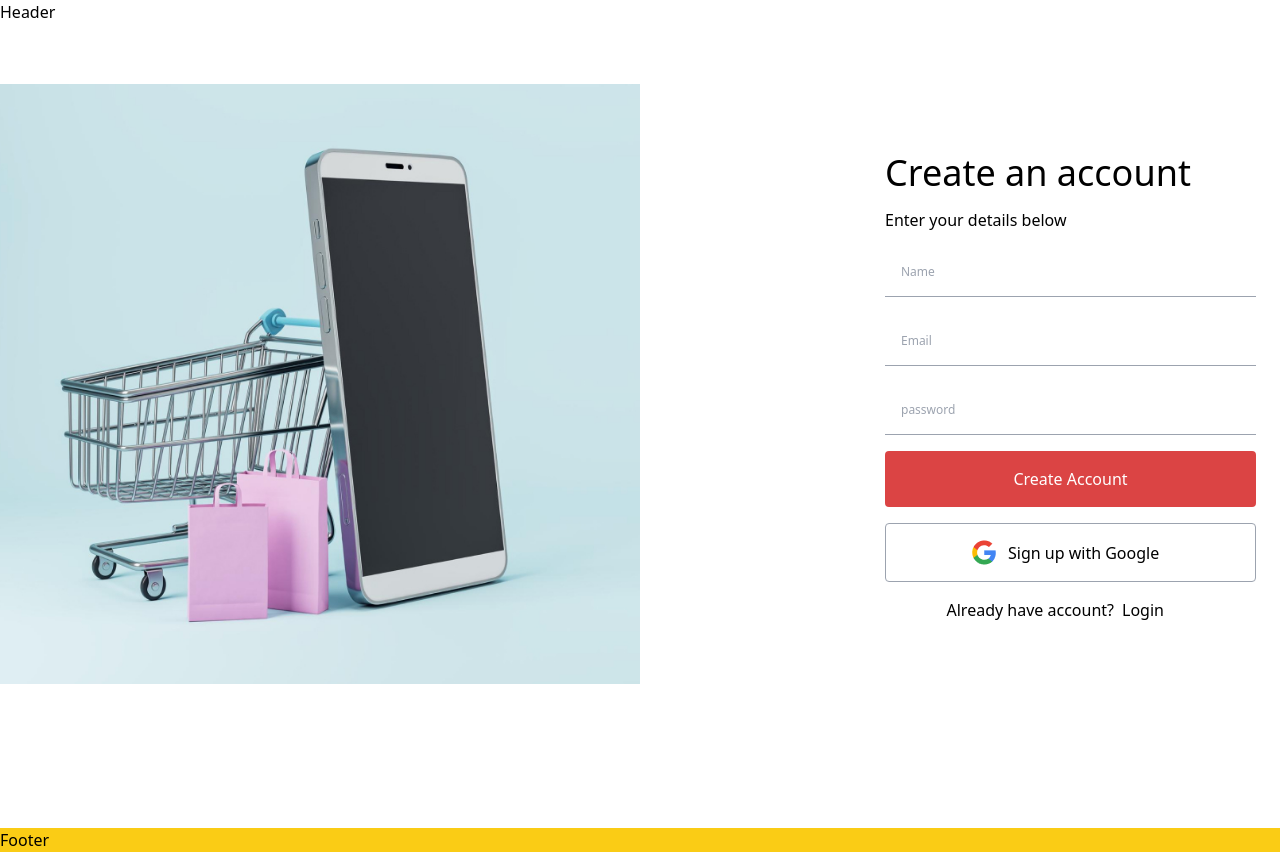
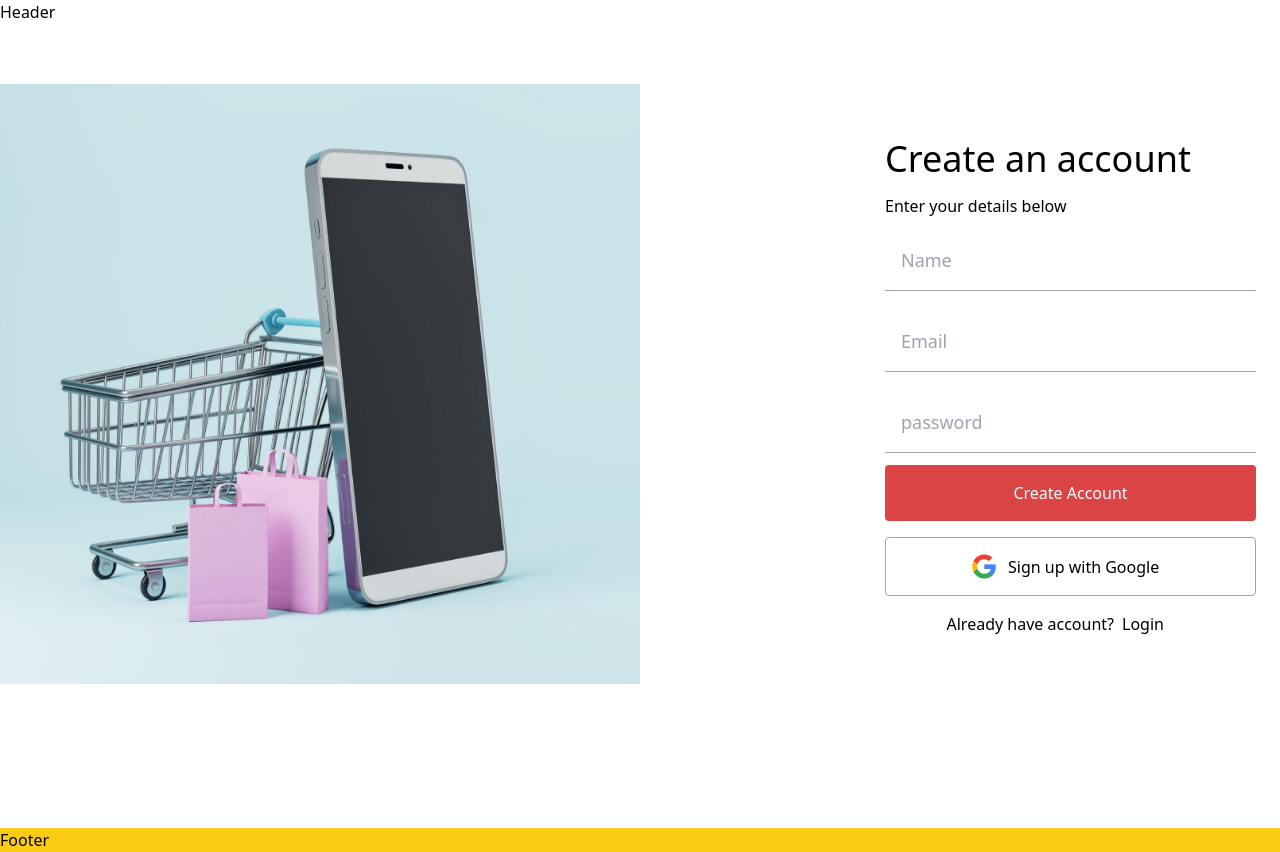
Before and after one commit to codegiyu/e-commerce-mini, a React (Vite) app: page /signup in a window 1280 px wide. Built offline with nearby package versions, Linux system fonts and the light colour scheme.

Commit message:
increased the text size for input form

```diff
--- a/src/pages/auth/LoginPage.tsx
+++ b/src/pages/auth/LoginPage.tsx
@@ -15,13 +15,13 @@ const LoginPage = () => {
             type="text"
             placeholder="Email"
             id="email"
-            className="border-b border-gray-400 text-xs px-4 py-4 outline-none"
+            className="border-b border-gray-400 text-lg px-4 py-4 outline-none "
           />
           <input
             type="text"
             placeholder="password"
             id="password"
-            className="border-b border-gray-400 text-xs px-4 py-4 outline-none"
+            className="border-b border-gray-400 text-lg px-4 py-4 outline-none"
           />
         </div>
 
--- a/src/pages/auth/SignupPage.tsx
+++ b/src/pages/auth/SignupPage.tsx
@@ -5,7 +5,7 @@ import { Link } from "react-router-dom";
 const SignUP = () => {
   return (
     <AuthLayout>
-      <form action="" className="flex flex-col gap-4 w-full max-w-[371px]">
+      <form action="" className="flex flex-col gap-3 w-full max-w-[371px]">
         <div className="flex flex-col gap-2 text-center lg:text-left">
           <h1 className="text-[25px] md:text-[30px] lg:text-[36px] font-medium">Create an account</h1>
           <p className="text-[16px] font-normal">Enter your details below</p>
@@ -15,19 +15,19 @@ const SignUP = () => {
             type="text"
             placeholder="Name"
             id="name"
-            className="border-b border-gray-400 text-xs px-4 py-4 outline-none w-full"
+            className="border-b border-gray-400 text-lg px-4 py-4 outline-none w-full"
           />
           <input
             type="text"
             placeholder="Email"
             id="email"
-            className="border-b border-gray-400 text-xs px-4 py-4 outline-none"
+            className="border-b border-gray-400 text-lg px-4 py-4 outline-none"
           />
           <input
             type="text"
             placeholder="password"
             id="password"
-            className="border-b border-gray-400 text-xs px-4 py-4 outline-none"
+            className="border-b border-gray-400 text-lg px-4 py-4 outline-none"
           />
         </div>
         <div className="flex flex-col gap-[16px]">
```
